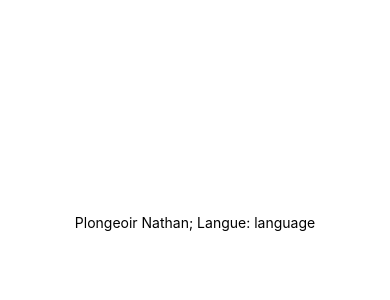
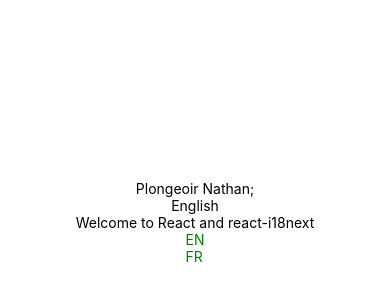
Before and after one commit to ntacv/biblisere, a React Native app: screen /Homepage in a window 390 px wide. Shown: the part 200-500 px from the top of the page. Built offline with nearby package versions, Linux system fonts and the light colour scheme.

Commit message:
feat: implement localization with English and French support components: TextTranslated and ChooseLanguage

```diff
--- a/App.tsx
+++ b/App.tsx
@@ -1,13 +1,15 @@
-import { StyleSheet, Text, View } from "react-native";
+import { StyleSheet, Text, TouchableOpacity, View } from "react-native";
 import { StatusBar } from "expo-status-bar";
-import { useTranslation } from "react-i18next";
-import i18next from "./localization/i18n";
+import TextTranslated from "./localization/TextTranslated";
+import ChooseLanguage from "./localization/ChooseLanguage";
 
 export default function App() {
-  const { t } = useTranslation();
   return (
     <View style={styles.container}>
-      <Text>Plongeoir Nathan; Langue: {t("language")}</Text>
+      <Text>Plongeoir Nathan;</Text>
+      <TextTranslated>config:language</TextTranslated>
+      <TextTranslated>translation:intro</TextTranslated>
+      <ChooseLanguage />
       <StatusBar style="auto" />
     </View>
   );
--- /dev/null
+++ b/localization/ChooseLanguage.tsx
@@ -0,0 +1,19 @@
+import React from "react";
+import { TouchableOpacity, View, Text } from "react-native";
+import { useTranslation } from "react-i18next";
+import i18next from "./i18n";
+
+const ChooseLanguage = () => {
+  const { t } = useTranslation();
+  return (
+    <View>
+      <TouchableOpacity onPress={() => i18next.changeLanguage("en")}>
+        <Text style={{ color: "green" }}>EN</Text>
+      </TouchableOpacity>
+      <TouchableOpacity onPress={() => i18next.changeLanguage("fr")}>
+        <Text style={{ color: "green" }}>FR</Text>
+      </TouchableOpacity>
+    </View>
+  );
+};
+export default ChooseLanguage;
--- /dev/null
+++ b/localization/TextTranslated.tsx
@@ -0,0 +1,9 @@
+import React from "react";
+import { Text } from "react-native";
+import { useTranslation } from "react-i18next";
+
+const TextTranslated = ({ children }) => {
+  const { t } = useTranslation();
+  return <Text>{t(children)}</Text>;
+};
+export default TextTranslated;
--- /dev/null
+++ b/localization/en.ts
@@ -0,0 +1,10 @@
+export default {
+  config: {
+    language: "English",
+    homepage: "Hello",
+  },
+  translation: {
+    title: "Hello",
+    intro: "Welcome to React and react-i18next",
+  },
+};
--- /dev/null
+++ b/localization/fr.ts
@@ -0,0 +1,10 @@
+export default {
+  config: {
+    language: "Français",
+    homepage: "Bonjour",
+  },
+  translation: {
+    title: "Bonjour",
+    intro: "Bienvenue sur react-i18next",
+  },
+};
--- a/localization/i18n.ts
+++ b/localization/i18n.ts
@@ -1,7 +1,7 @@
 import i18next from "i18next";
 import { initReactI18next } from "react-i18next";
-import en from "./en.json";
-import fr from "./fr.json";
+import en from "./en";
+import fr from "./fr";
 const resources = {
   en,
   fr,
```
Also changed, not shown: localization/en.json (deleted, +0 -8 lines), localization/fr.json (deleted, +0 -8 lines), 1 other file (tests, documents, lock files or other folders).
